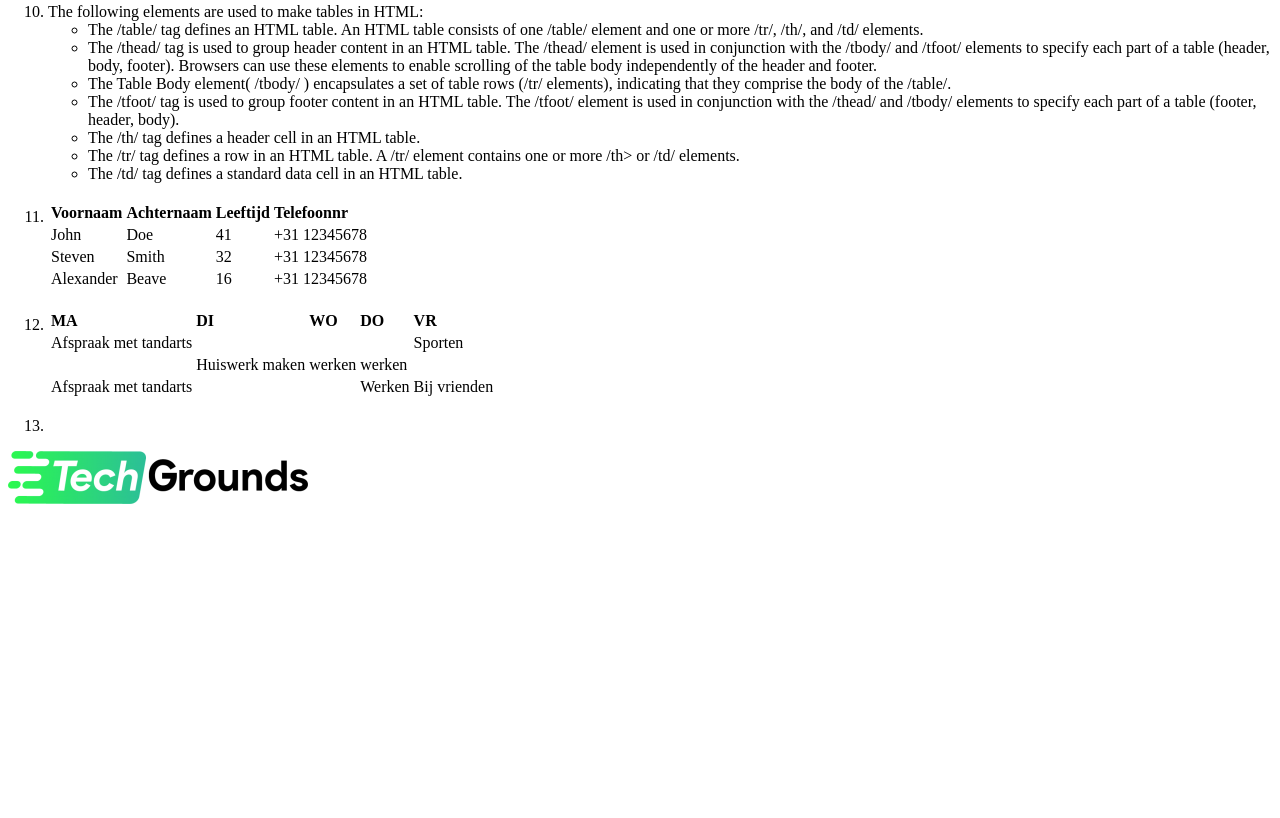
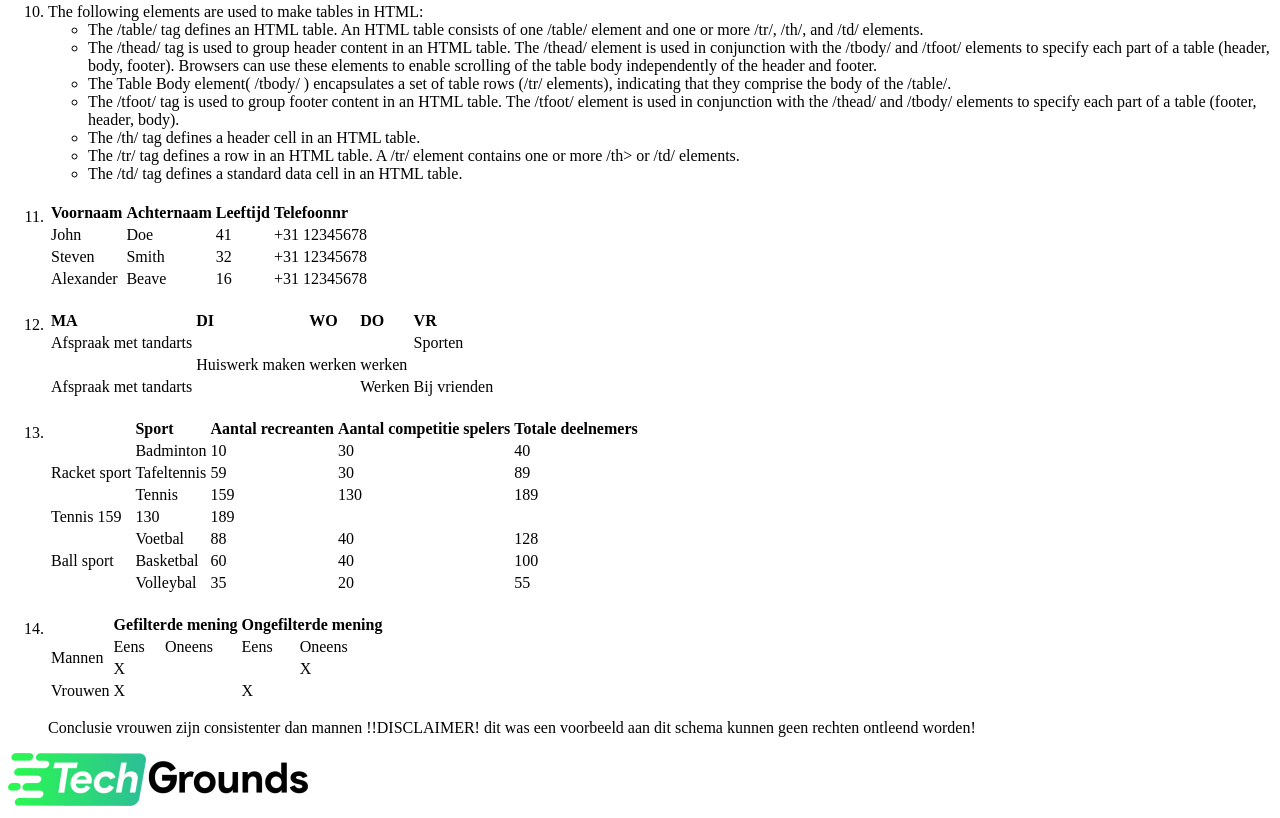
Before and after one commit to roelandbaan/Salesforcedevolpment, a plain HTML site: page HTML/AntwoordenHTML.html in a window 1280 px wide. Shown: the part 6875-7693 px from the top of the page. Before the commit the page ends 7391 px from the top, so only its background shows below. Drawn offline with Linux system fonts and the light colour scheme.

Commit message:
Opdracht af!

```diff
--- a/HTML/AntwoordenHTML.html
+++ b/HTML/AntwoordenHTML.html
@@ -471,7 +471,89 @@
         </li>
             <br>
         <li>
-
+            <table>
+                <tr>
+                    <th></th>
+                    <th>Sport</th>
+                    <th>Aantal recreanten</th>
+                    <th>Aantal competitie spelers</th>
+                    <th>Totale deelnemers</th>
+                </tr>
+                <tr>
+                    <td rowspan="3">Racket sport</td>
+                    <td>Badminton</td>
+                    <td>10</td>
+                    <td>30</td>
+                    <td>40</td>
+                </tr>
+                <tr>
+                    <td>Tafeltennis</td>
+                    <td>59</td>
+                    <td>30</td>
+                    <td>89</td>
+                </tr>
+                <tr>
+                    <td>Tennis</td>
+                    <td>159</td>
+                    <td>130</td>
+                    <td>189</td>
+                </tr>
+                <!-- Volgens mij is dit een typ-fout maar whatever :) -->
+                <tr>
+                    <td>Tennis 159</td>
+                    <td>130</td>
+                    <td>189</td>
+                </tr>
+                <tr>
+                    <td rowspan="3">Ball sport</td>
+                    <td>Voetbal</td>
+                    <td>88</td>
+                    <td>40</td>
+                    <td>128</td>
+                </tr>
+                <tr>
+                    <td>Basketbal</td>
+                    <td>60</td>
+                    <td>40</td>
+                    <td>100</td>
+                </tr>
+                <tr>
+                    <td>Volleybal</td>
+                    <td>35</td>
+                    <td>20</td>
+                    <td>55</td>
+                </tr>
+            </table>
+        </li>
+            <br>
+        <li>
+            <table>
+                <tr>
+                    <th></th>
+                    <th colspan="2">Gefilterde mening</th>
+                    <th colspan="2">Ongefilterde mening</th>
+                </tr>
+                <tr>
+                    <td rowspan="2">Mannen</td>
+                    <td>Eens</td>
+                    <td>Oneens</td>
+                    <td>Eens</td>
+                    <td>Oneens</td>
+                </tr>
+                <tr>
+                    <td>X</td>
+                    <td></td>
+                    <td></td>
+                    <td>X</td>
+                </tr>
+                <tr>
+                    <td rowspan="2">Vrouwen</td>
+                    <td>X</td>
+                    <td></td>
+                    <td>X</td>
+                </tr>
+            </table>
+            <p>Conclusie vrouwen zijn consistenter dan mannen !!DISCLAIMER! dit was een voorbeeld aan dit schema kunnen geen rechten ontleend worden!</p>
         </li>
         </ol>
 
```
